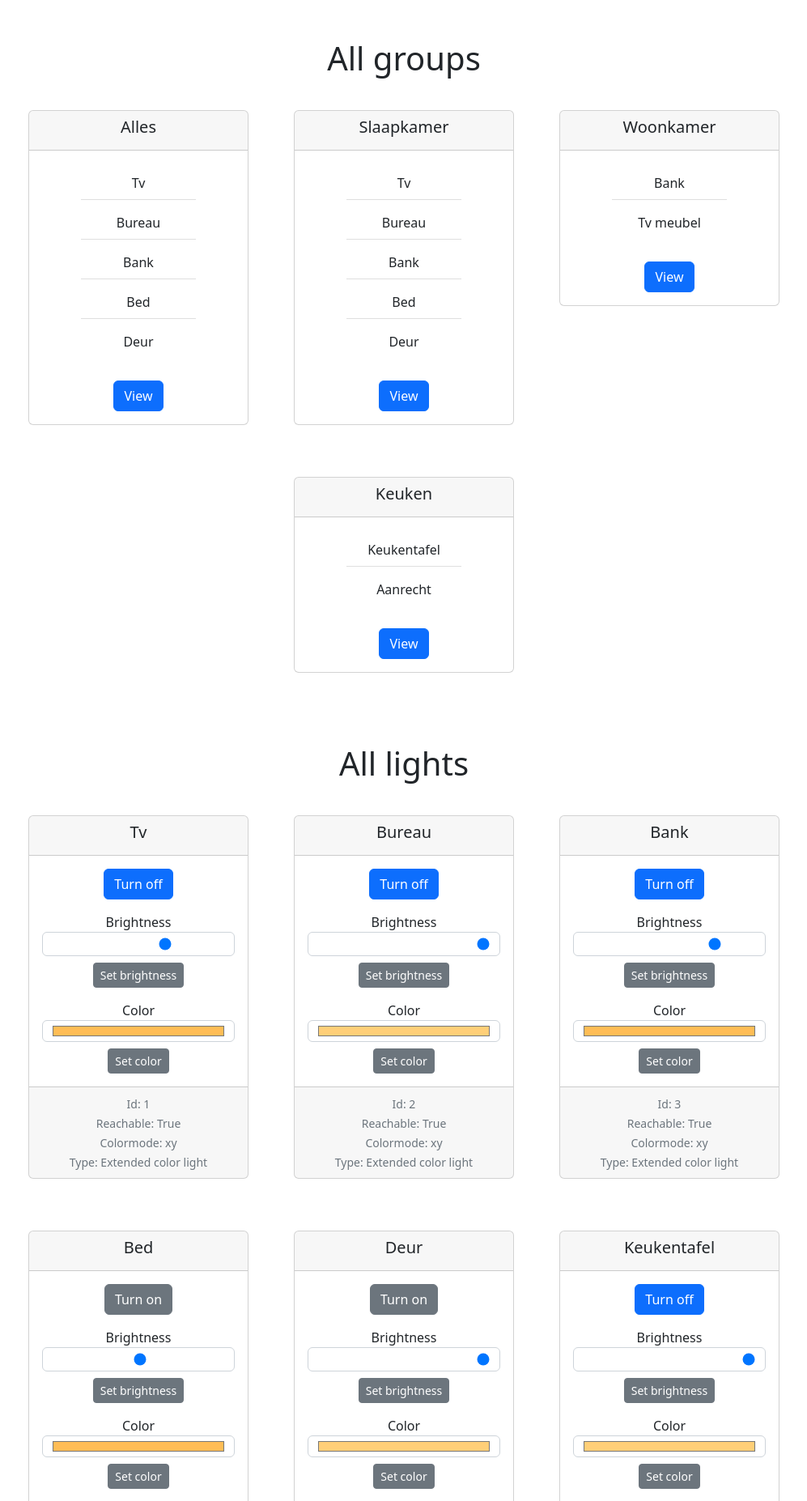
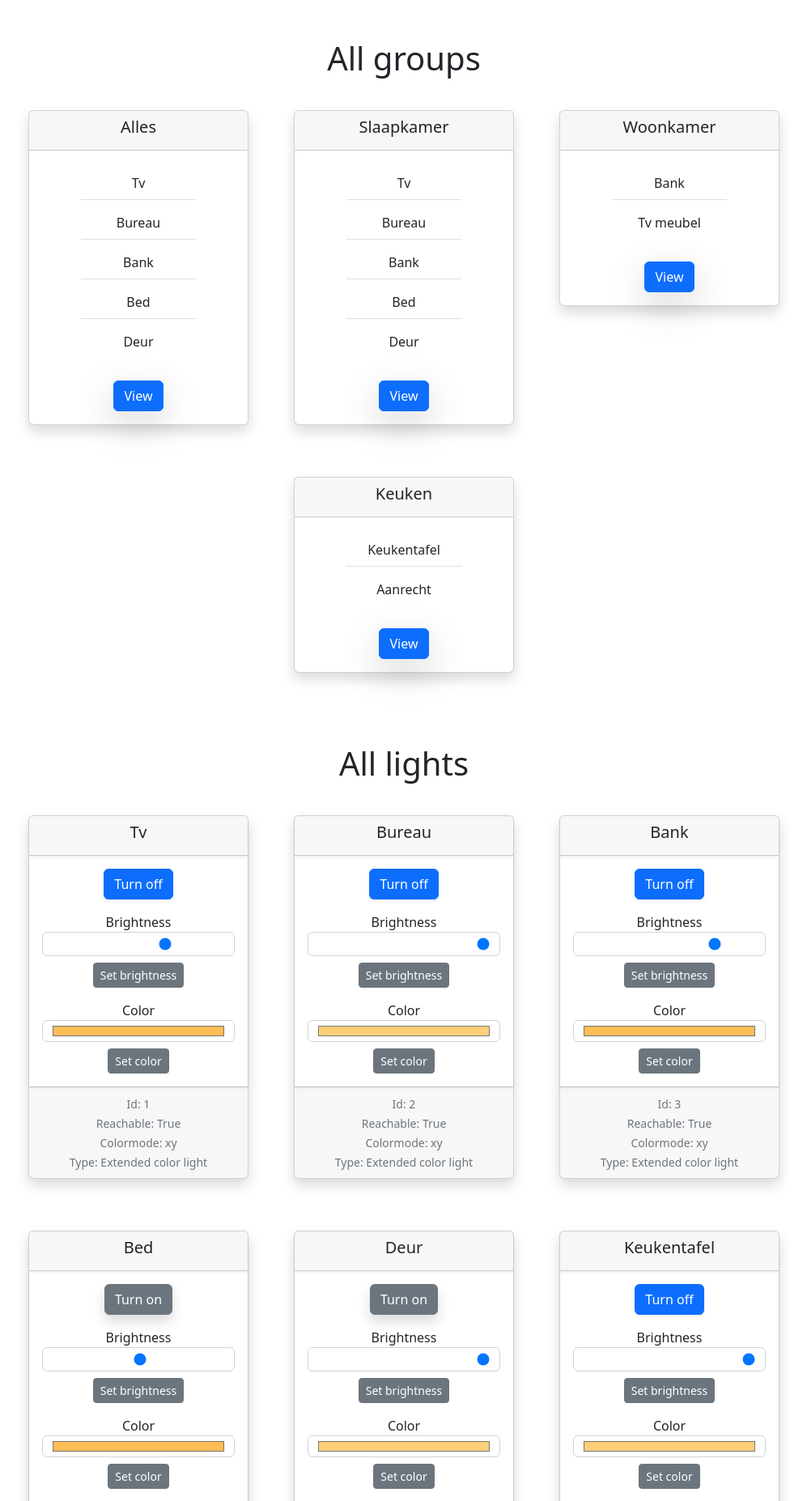
Before and after one commit to woutvos/Hue-control-site, a Flask app: page /control_page in a window 1280 px wide. Shown: the part 73-1927 px from the top of the page at 81% size, without its empty margins (141-1138 px from the left). Run offline with Flask 2, Linux system fonts and the light colour scheme.

Commit message:
Added shadow

```diff
--- a/templates/control_page.html
+++ b/templates/control_page.html
@@ -5,7 +5,7 @@
         <div class="row justify-content-center">
             {% for group in groups_list %}
                 <div class="col-auto mb-3">
-                    <div class="card text-center mx-3 my-4" style="width: 17rem;">
+                    <div class="card text-center shadow mx-3 my-4" style="width: 17rem;">
 
                         <div class="card-header">
                             <h5>{{ group.name }}</h5>
@@ -21,7 +21,7 @@
                         </div>
 
                         <div class="card-footer mb-2" style="background: transparent; border-top: 0px;">
-                            <a href="/group/{{ group.id }}" class="btn btn-primary">View</a>
+                            <a href="/group/{{ group.id }}" class="btn btn-primary shadow-lg">View</a>
                         </div>
 
                     </div>
@@ -36,23 +36,23 @@
         <div class="row justify-content-center">
             {% for light in lights_list %}
                 <div class="col-auto mb-3">
-                    <div class="card text-center mx-3 my-4" style="width: 17rem;">
+                    <div class="card text-center shadow mx-3 my-4" style="width: 17rem;">
 
-                        <div class="card-header">
+                        <div class="card-header shadow-sm">
                             <h5>{{ light.name }}</h5>
                         </div>
 
-                        <div class="card-body">
+                        <div class="card-body shadow-sm">
                             <!-- On/Off -->
                             {% if light.status == false %}
                                 <form action="/light/{{ light.id }}/on" method="post">
-                                    <button type="submit" value="Turn on" class="btn btn-secondary">
+                                    <button type="submit" value="Turn on" class="btn btn-secondary shadow">
                                         Turn on
                                     </button>
                                 </form>
                             {% elif light.status == true %}
                                 <form action="/light/{{ light.id }}/off" method="post">
-                                    <button type="submit" value="Turn off" class="btn btn-primary">
+                                    <button type="submit" value="Turn off" class="btn btn-primary shadow-sm">
                                         Turn off
                                     </button>
                                 </form>
```
